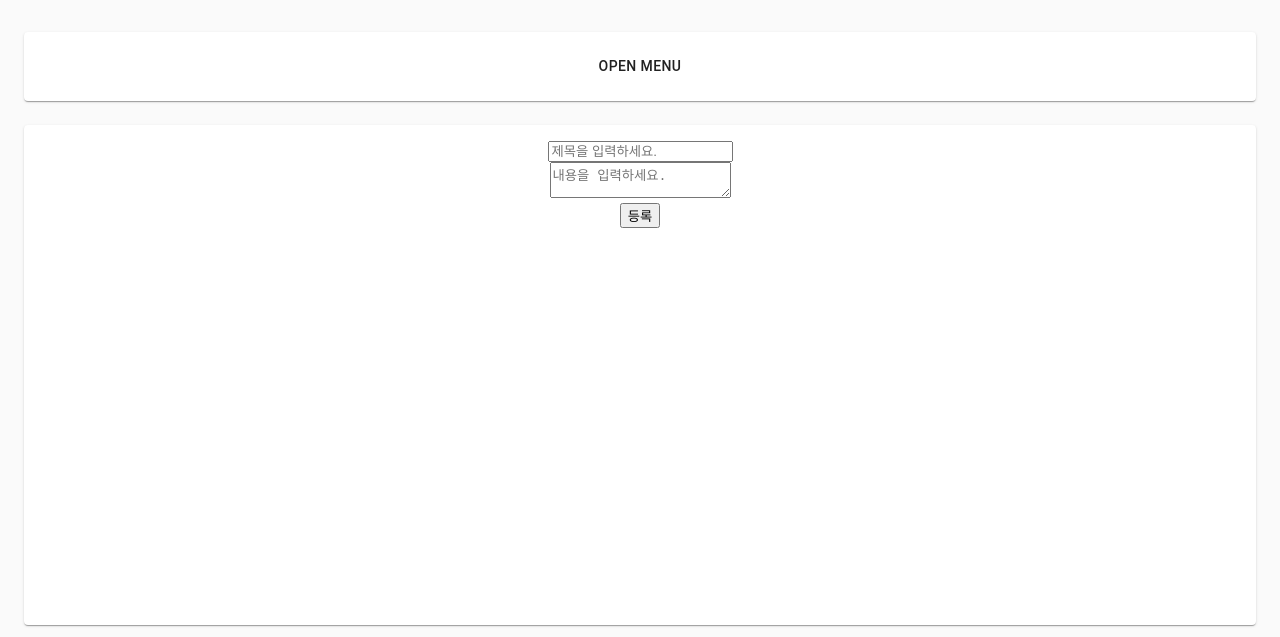
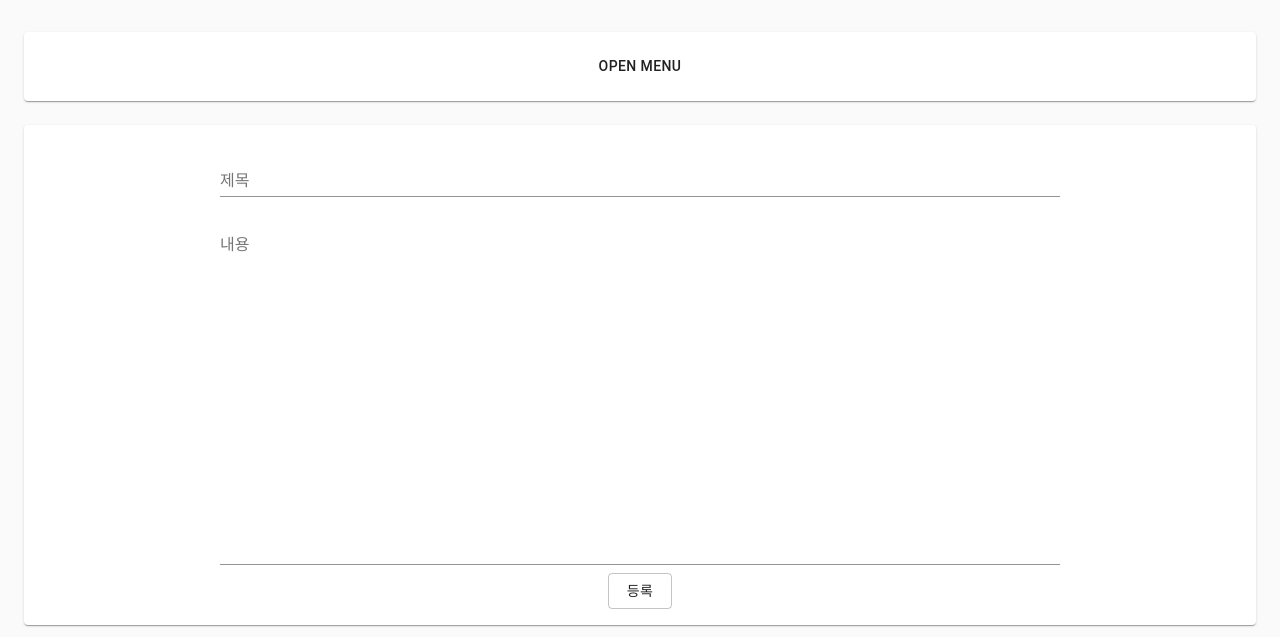
Before and after one commit to jongeunShin95/pp-TodoAndBoard, a React (Create React App) app: page /Board/write in a window 1280 px wide. Shown: the part 168-805 px from the top of the page. Built offline with nearby package versions, Linux system fonts and the light colour scheme; what typesafe-actions would draw is missing.

Commit message:
Update BoardApp - BoardInput, BoardModify 부분 스타일링 적용 (완료)

```diff
--- a/src/components/boards/BoardInput.tsx
+++ b/src/components/boards/BoardInput.tsx
@@ -1,4 +1,17 @@
 import React, { FormEvent, useState } from 'react';
+
+import { makeStyles } from '@material-ui/core/styles';
+import TextField from '@material-ui/core/TextField';
+import Button from '@material-ui/core/Button';
+
+const useStyles = makeStyles((theme) => ({
+    root: {
+      '& .MuiTextField-root': {
+        margin: theme.spacing(1),
+        width: '70%',
+      },
+    },
+}));
 
 type AddProps = {
     title: string,
@@ -10,6 +23,7 @@ type BoardInputProps = {
 }
 
 function BoardInput({ onInput }: BoardInputProps) {
+    const classes = useStyles();
     const [inputs, setValue] = useState({
         title: '',
         content: ''
@@ -30,22 +44,20 @@ function BoardInput({ onInput }: BoardInputProps) {
     }
 
     return (
-        <form onSubmit={onSubmit}>
-            <input
-                name="title"
-                placeholder="제목을 입력하세요."
-                value={title}
+        <form className={classes.root} noValidate autoComplete="off" onSubmit={onSubmit}>
+            <TextField name="title" value={title} onChange={onChange} id="standard-basic" label="제목" />
+            <br />
+            <TextField
+                name="content"
+                value={content}
                 onChange={onChange}
+                id="standard-multiline-static"
+                label="내용"
+                multiline
+                rows={17}
             />
             <br />
-            <textarea
-                name="content"
-                placeholder="내용을 입력하세요."
-                value={content}
-                onChange={onChange}
-            />
-            <br />
-            <button type="submit">등록</button>
+            <Button type="submit" variant="outlined">등록</Button>
         </form>
     );
 }
--- a/src/components/boards/BoardList.tsx
+++ b/src/components/boards/BoardList.tsx
@@ -16,19 +16,12 @@ import KeyboardArrowDownIcon from '@material-ui/icons/KeyboardArrowDown';
 import KeyboardArrowUpIcon from '@material-ui/icons/KeyboardArrowUp';
 import { TablePagination } from '@material-ui/core';
 import DeleteOutlineIcon from '@material-ui/icons/DeleteOutline';
-import BoardModify from './BoardMofify';
 import Button from '@material-ui/core/Button';
-
-type ModifyProps = {
-  id: number;
-  title: string;
-  content: string;
-}
 
 type BoardListProps = {
     boards: Board[];
     onRemove: (id: number) => void;
-    onModify: ({ id, title, content }: ModifyProps) => void;
+    handleSetModify: (curId: number) => void;
 }
 
 const useStyles = makeStyles({
@@ -119,28 +112,16 @@ function Row(props: {
     );
 }
 
-function BoardList({ boards, onRemove, onModify }: BoardListProps) {
+function BoardList({ boards, onRemove, handleSetModify }: BoardListProps) {
     const classes = useStyles();
     const [page, setPage] = useState(0);
     const [rowsPerPage, setRowsPerPage] = useState(10);
-    const [board, setBoard] = useState<Board>({ id: 0, title: '', content: '', created_at: ''});
-    const [modify, setModify] = useState(false); // 수정페이지인지 아닌지
     const rows: Data[] = [];
 
     const handleSetRows = (boards: BoardsState) => {
         boards.map(board => (
             rows.push(createData(board.id, board.title, board.content, board.created_at, board.id))
         ))
-    }
-
-    const handleSetModify = (curId: number) => {
-      setBoard({
-        id: rows[curId].id,
-        title: rows[curId].title,
-        content: rows[curId].content,
-        created_at: rows[curId].created_at
-      });
-      setModify(true);
     }
 
     const handleChangePage = (event: unknown, newPage: number) => {
@@ -152,8 +133,6 @@ function BoardList({ boards, onRemove, onModify }: BoardListProps) {
         setPage(0);
     };
 
-
-    if (modify) return <BoardModify board={board} onModify={onModify} />;
     return (
         <ThemeProvider theme={unstable_createMuiStrictModeTheme()}>
             { handleSetRows(boards) }
--- a/src/components/boards/BoardMofify.tsx
+++ b/src/components/boards/BoardMofify.tsx
@@ -1,5 +1,18 @@
 import React, { FormEvent, useState } from 'react';
 import { Board } from '../../modules/boards';
+
+import { makeStyles } from '@material-ui/core/styles';
+import TextField from '@material-ui/core/TextField';
+import Button from '@material-ui/core/Button';
+
+const useStyles = makeStyles((theme) => ({
+    root: {
+      '& .MuiTextField-root': {
+        margin: theme.spacing(1),
+        width: '70%',
+      },
+    },
+}));
 
 type ModifyFProps = {
     id: number;
@@ -13,6 +26,7 @@ type ModifyProps = {
 }
 
 function BoardModify({ board, onModify }: ModifyProps) {
+    const classes = useStyles();
     const [inputs, setValue] = useState({
         title: board.title,
         content: board.content
@@ -33,22 +47,20 @@ function BoardModify({ board, onModify }: ModifyProps) {
     }
 
     return (
-        <form onSubmit={onSubmit}>
-            <input
-                name="title"
-                placeholder="제목을 입력하세요."
-                value={title}
+        <form className={classes.root} noValidate autoComplete="off" onSubmit={onSubmit}>
+            <TextField name="title" value={title} onChange={onChange} id="standard-basic" label="제목" />
+            <br />
+            <TextField
+                name="content"
+                value={content}
                 onChange={onChange}
+                id="standard-multiline-static"
+                label="내용"
+                multiline
+                rows={17}
             />
             <br />
-            <textarea
-                name="content"
-                placeholder="내용을 입력하세요."
-                value={content}
-                onChange={onChange}
-            />
-            <br />
-            <button type="submit">수정</button>
+            <Button type="submit" variant="outlined">수정</Button>
         </form>
     );
 }
--- a/src/containers/BoardApp.tsx
+++ b/src/containers/BoardApp.tsx
@@ -1,12 +1,13 @@
-import React from 'react';
+import React, { useState } from 'react';
 import { useDispatch, useSelector } from 'react-redux';
 import { RouteComponentProps } from 'react-router';
 import BoardList from '../components/boards/BoardList';
 import { RootState } from '../modules';
 import { NavLink } from 'react-router-dom';
 import BoardInput from '../components/boards/BoardInput';
-import { addBoard, modifyBoard, removeBoard } from '../modules/boards';
+import { addBoard, Board, modifyBoard, removeBoard } from '../modules/boards';
 import Button from '@material-ui/core/Button';
+import BoardModify from '../components/boards/BoardMofify';
 
 type BoardDetailProps = {
     id: string;
@@ -25,8 +26,20 @@ type ModifyProps = {
 
 function BoardApp({ match, history, location }: RouteComponentProps<BoardDetailProps>) {
     const { id } = match.params;
+    const [modify, setModify] = useState(false); // 수정페이지인지 아닌지
+    const [board, setBoard] = useState<Board>({ id: 0, title: '', content: '', created_at: ''});
     const boards = useSelector((state: RootState) => state.boards);
     const dispatch = useDispatch();
+
+    const handleSetModify = (curId: number) => {
+        setBoard({
+          id: boards[curId].id,
+          title: boards[curId].title,
+          content: boards[curId].content,
+          created_at: boards[curId].created_at
+        });
+        setModify(true);
+      }
 
     const onInput = ({ title, content }: AddProps) => {
         dispatch(addBoard({ title, content }));
@@ -39,14 +52,15 @@ function BoardApp({ match, history, location }: RouteComponentProps<BoardDetailP
 
     const onModify = ({ id, title, content }: ModifyProps) => {
         dispatch(modifyBoard({ id, title, content }));
-        history.push('/Board');
+        setModify(false);
     }
 
     if (id === "write") return <BoardInput onInput={onInput} />;
+    if (modify) return <BoardModify board={board} onModify={onModify} />;
     return (
         <>
             <Button variant="outlined"><NavLink to="/Board/write" style={{ textDecoration: 'none', color: 'black' }}>글작성</NavLink></Button>
-            <BoardList boards={boards} onRemove={onRemove} onModify={onModify} />
+            <BoardList boards={boards} onRemove={onRemove} handleSetModify={handleSetModify} />
         </>
     )
 }
```
Also changed, not shown: 1 other file (tests, documents, lock files or other folders).
